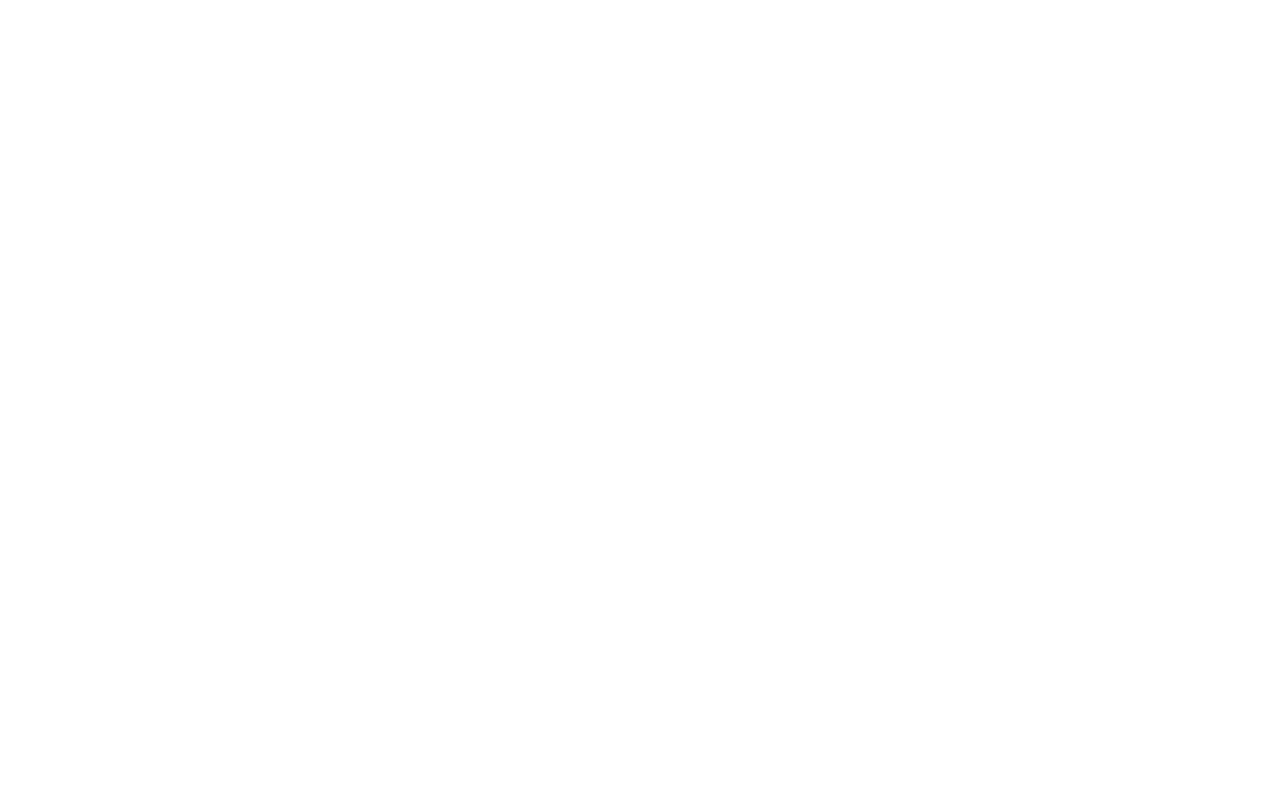
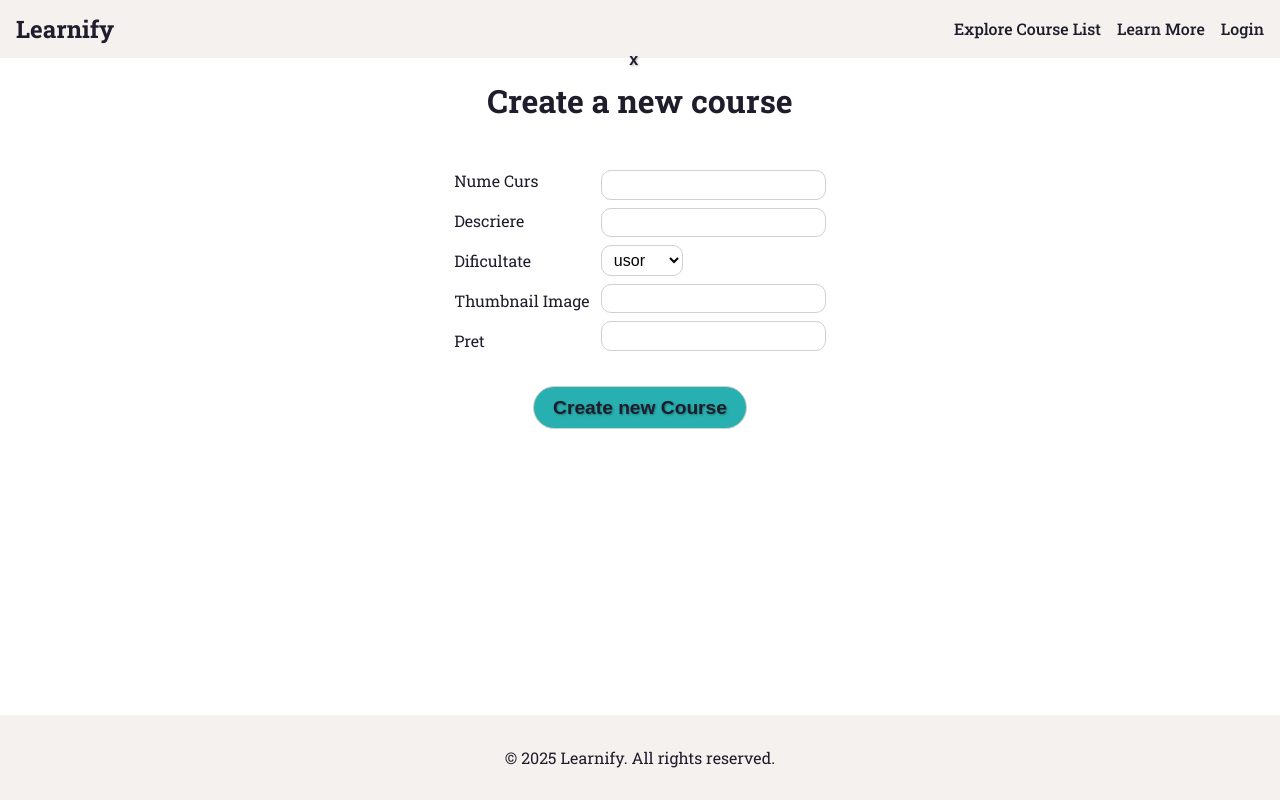
Before and after one commit to SLendyX/Sistem-cursuri-online, a React (Vite) app in the folder client/: page /create_course in a window 1280 px wide. Before the commit this address had no page. Built offline with nearby package versions, Linux system fonts and the light colour scheme; no server answers.

Commit message:
creat pagina pentru creare cursuri si creat un fetch request pentru fieldurile cursurilor

```diff
--- /dev/null
+++ b/client/src/CreateCourse.jsx
@@ -0,0 +1,63 @@
+import React from "react";
+
+export default function(){
+    const [numeCurs, setNumeCurs] = React.useState("")
+    const [desc, setDesc] = React.useState("")
+    const [dificultate, setDificultate] = React.useState("")
+    const [thumbnailUrl, setThumbnailUrl] = React.useState("")
+    const [pret, setPret] = React.useState("")
+
+
+    React.useEffect(() => {
+        fetch("/api/courses/")
+        .then(res => res.json())
+        .then(data => {
+            console.log(data)
+        })
+    }, [])
+
+    const state = {
+        variables: [numeCurs, desc, dificultate, thumbnailUrl, pret],
+        setFunc: [setNumeCurs, setDesc, setDificultate, setThumbnailUrl, setPret]
+    }
+    const fieldsArray = ["nume curs", "descriere", "dificultate", "thumbnail image", "pret"]
+    const fieldElements = {
+        labels:<div className="field-labels">
+            {fieldsArray.map(field => (
+                <label className="field-label" key={`label-${field}`} htmlFor={field.replace(" ", "-")}>{field}</label>
+            ))}
+            </div>,
+        inputs: <div className="field-inputs">
+
+                {fieldsArray.map((field, index)=>{
+                    if(field === "dificultate"){
+                        return (
+                            <select id={field.replace(" ", "-")} type="text" value={state.variables[index]} onChange={e => state.setFunc[index](e.target.value)}>
+                                <option>usor</option>
+                                <option>mediu</option>
+                                <option>greu</option>
+                            </select>
+                        )
+                    }
+
+
+                return (
+                    <input id={field.replace(" ", "-")} type="text" value={state.variables[index]} onChange={e => state.setFunc[index](e.target.value)}/>
+
+                )
+
+            })}
+        </div>
+    }
+
+    return(
+        <>
+            <h1>Create a new course</h1>
+            <form className="profile-form">
+                {fieldElements.labels}
+                {fieldElements.inputs}
+            </form>
+            <button className="create-course-btn">Create new Course</button>
+        </>
+    )
+}
--- a/client/src/Profil.jsx
+++ b/client/src/Profil.jsx
@@ -94,10 +94,10 @@
             {/* Profile form */}
             {profileDetails.username && (
                 <form className="profile-form">
-                    <div className="profile-labels">
+                    <div className="field-labels">
                         {profileDetailsElements.labels}
                     </div>
-                    <div className="profile-fields">
+                    <div className="field-inputs">
                         {profileDetailsElements.inputs}
                     </div>
                 </form>
--- a/client/src/index.css
+++ b/client/src/index.css
@@ -396,7 +396,7 @@
   text-transform: capitalize;
 }
 
-.profile-fields, .profile-labels{
+.field-inputs, .field-labels{
   display: flex;
   flex-direction: column;
   justify-content: space-between;
@@ -404,6 +404,11 @@
   align-items: start;
 }
 
-.profile-fields input{
+.field-inputs input{
   width: min-content;
 }
+
+.create-course-btn{
+  display: block;
+  margin:1em auto 0;
+}
--- a/client/src/main.jsx
+++ b/client/src/main.jsx
@@ -10,6 +10,7 @@
 import Course from "./Curs.jsx"
 import About from './About.jsx';
 import Register from './Register.jsx';
+import CreateCourse from './CreateCourse.jsx';
 
 createRoot(document.getElementById('root')).render(
   <StrictMode>
@@ -21,6 +22,7 @@
         <Route path='register' element={<Register />} />
         <Route path='profile' element={<Profile />}/>
         <Route path='about' element={<About />} />
+        <Route path="create_course" element={<CreateCourse/>}/>
         <Route path='courses' element={<Courses />}>
           <Route path=":courseId" element={<Course />} />
         </Route>
```
Also changed, not shown: client/src/page_elements/FormElement.jsx (added, +27 -0 lines), 2 other files (tests, documents, lock files or other folders).
